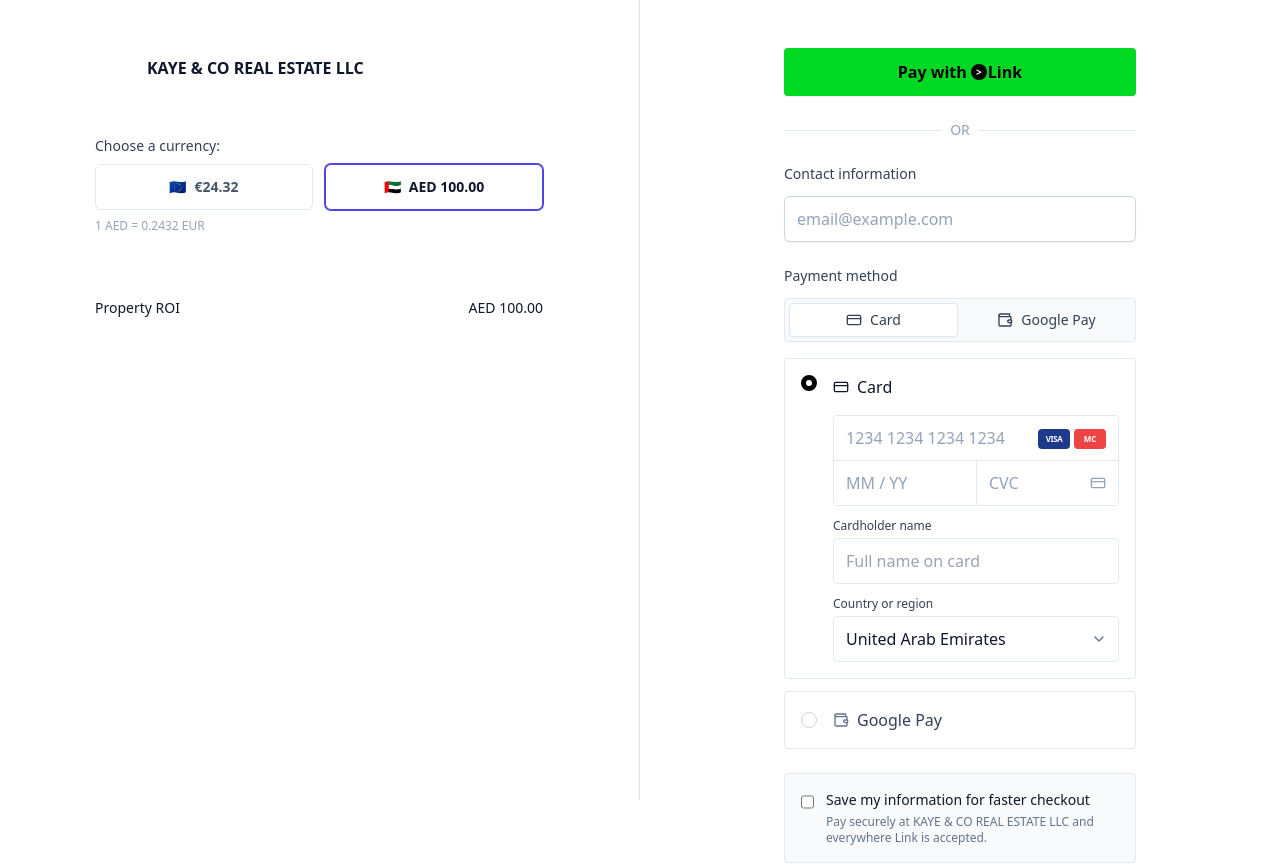
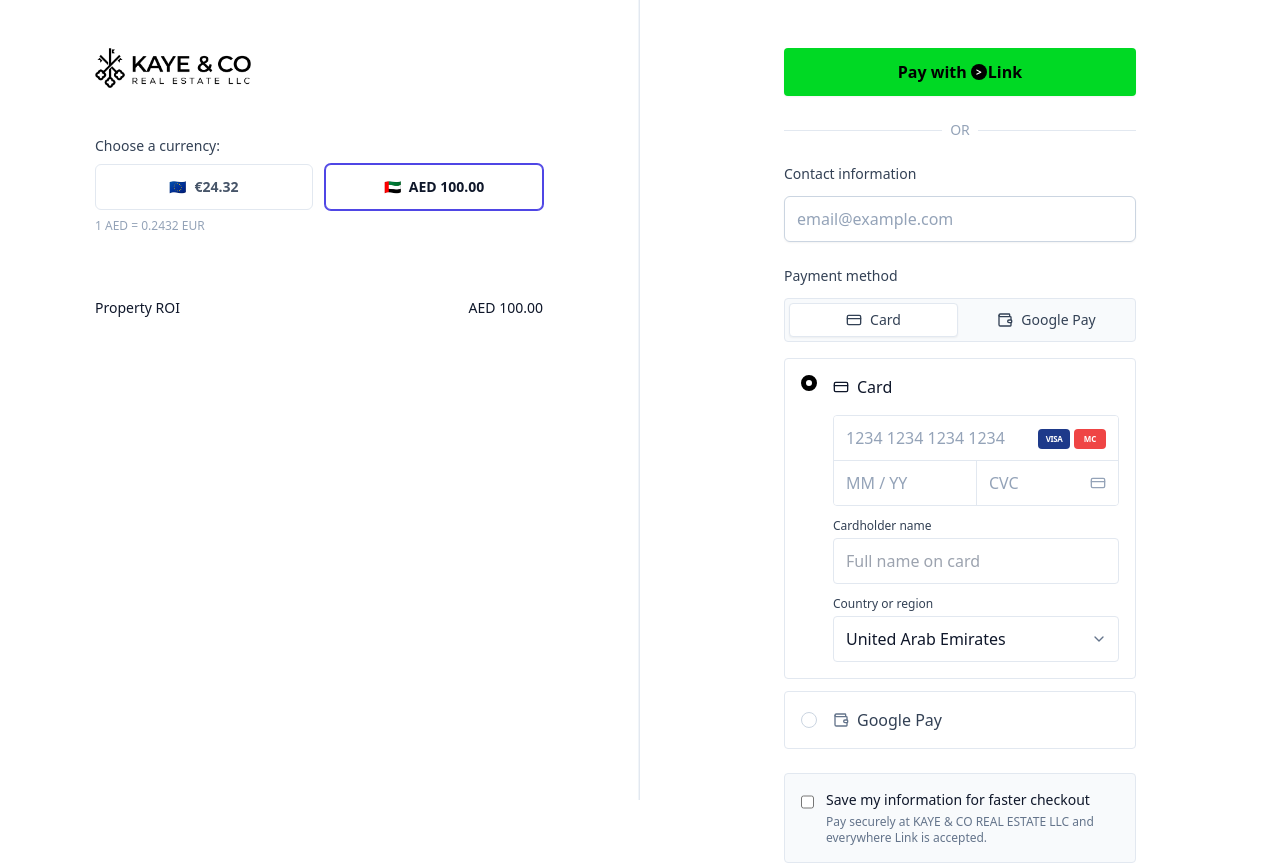
Before and after one commit to michaelmagdy15/payment-link, a React (Vite) app: page / in a window 1280 px wide. Shown: the top 864 px of the page. Built offline with nearby package versions, Linux system fonts and the light colour scheme.

Commit message:
Update logo to Kaye and Co branding

```diff
--- a/src/components/ProductSummary.tsx
+++ b/src/components/ProductSummary.tsx
@@ -8,8 +8,7 @@ export const ProductSummary = () => {
 
             <div className="relative z-10 max-w-md mx-auto w-full">
                 <div className="flex items-center space-x-3 text-slate-900 font-bold mb-12">
-                    <img src="/logo.png" alt="KAYE & CO Logo" className="h-10 w-10 object-contain" />
-                    <span>KAYE & CO REAL ESTATE LLC</span>
+                    <img src="/logo.png" alt="Property ROI Logo" className="h-10 w-auto object-contain" />
                 </div>
 
                 <div className="mb-8">
```
Also changed, not shown: public/logo.png.
